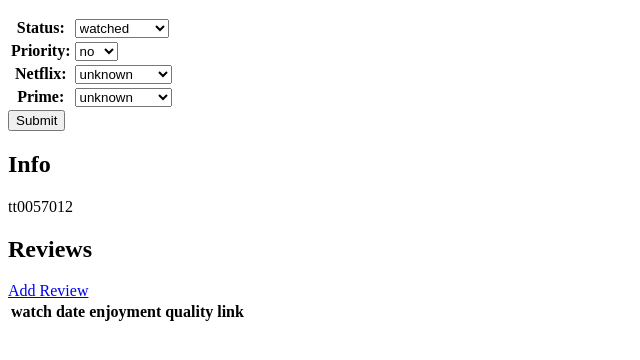
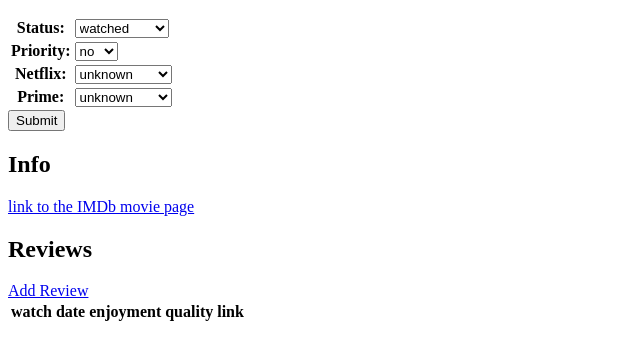
Before and after one commit to DirkTorre/website, a Django app: page /movies/details/2/ in a window 1280 px wide. Shown: the part 199-559 px from the top of the page, without its empty margins (0-640 px from the left). Run offline with Django 4.2, Linux system fonts and the light colour scheme; data comes from the database, SQL or seed files in the repository; data that the repository does not hold is empty; parts of the project's set-up code (start-up, migrations or seed data) failed here and were passed over.

Commit message:
added link to movie in the detail view

```diff
--- a/movie_reviews/templates/movie_reviews/movie_details.html
+++ b/movie_reviews/templates/movie_reviews/movie_details.html
@@ -25,7 +25,7 @@
 
 <div>
     <h2>Info</h2>
-    {{ movie_status_object.tconst }}
+    <a href="https://www.imdb.com/title/{{ movie_status_object.tconst }}/">link to the IMDb movie page</a>
 </div>
 
 <div>
```
Also changed, not shown: readme.md.
